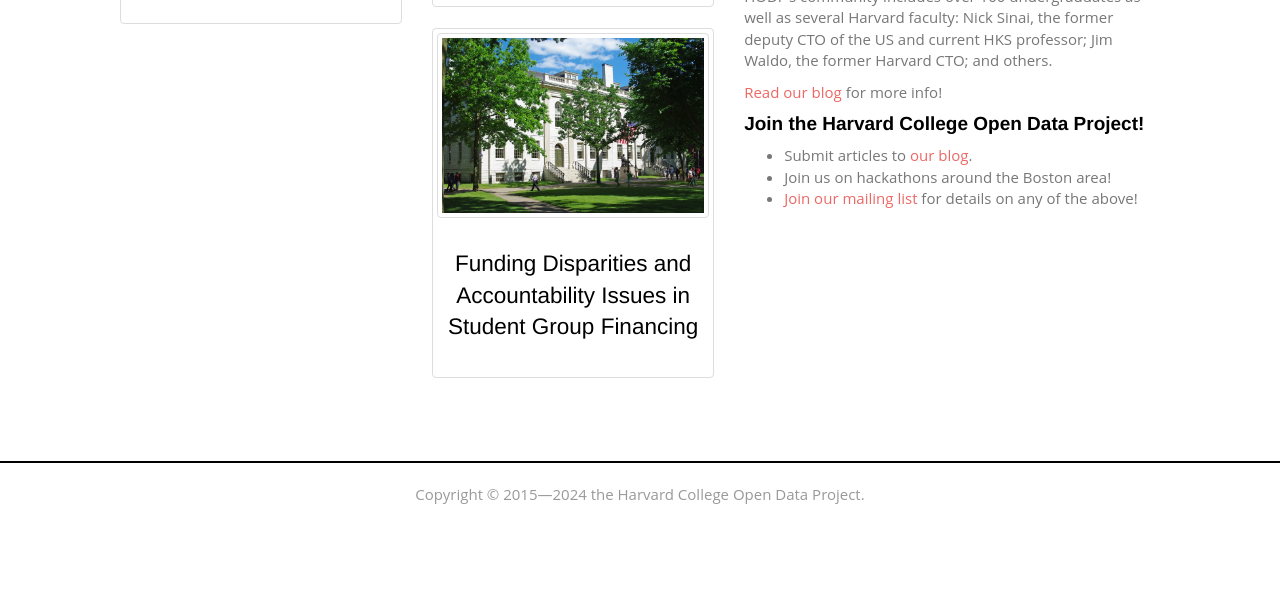
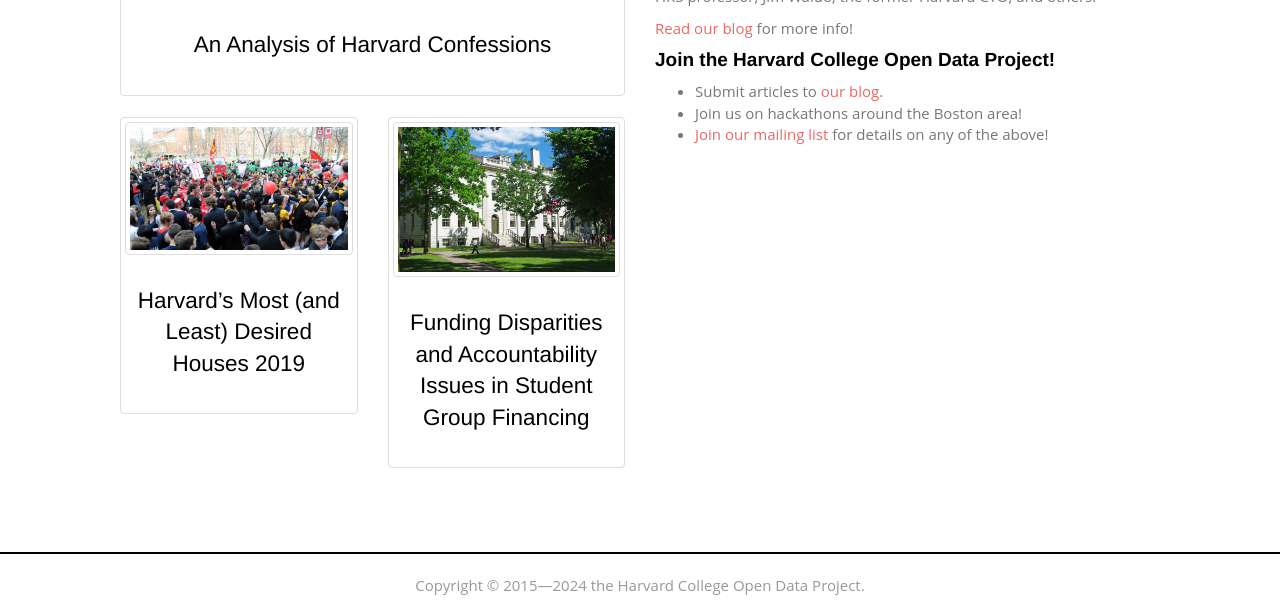
Before and after one commit to Eandalf7h/HarvardOpenData, a Flask app: page / in a window 1280 px wide. Shown: the part 553-1167 px from the top of the page. Before the commit the page ends 1057 px from the top, so only its background shows below. Run offline with Flask 2, Linux system fonts and the light colour scheme; some libraries are stand-ins or nearby versions; some web fonts are replaced.

Commit message:
Emphasized the first featured article

```diff
--- a/templates/index.html
+++ b/templates/index.html
@@ -3,10 +3,11 @@
 {% block content %}
     <!-- These articles are populated from the HODP Medium -->
     <div class="container-fluid" id = "landing" style="float: none; margin: 0 auto;">
-        <div class="col-md-7">
+        <div class="col-md-6">
             <div class="row" id = "articles">
                 {% for i, article in featured %}
-                        <div class="col-md-6">
+                    {% if i == 0 %} <div class="col-md-12"> {% endif %}
+                    {% if i > 0 %} <div class="col-md-6"> {% endif %}
                         <a id = "articlelink{{ i }}" href="{{ article.url }}">
                         <div class="thumbnail">
                             <img id = "articleimg{{ i }}" src="/static/img/featured/{{ article.imgsrc }}" class="img-thumbnail img-responsive" alt="Image" />
@@ -18,11 +19,10 @@
                         </div>
                         </a>
                     </div>
-
                 {% endfor %}
             </div>
         </div>
-        <div class="col-md-5">
+        <div class="col-md-6">
             <h2>
                 Harvard Open Data Project
             </h2>
```
Lines whose indentation alone changed are shown as unchanged.
